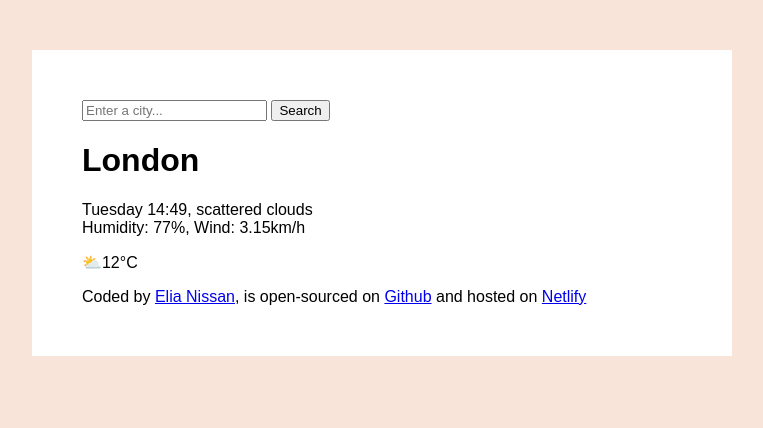
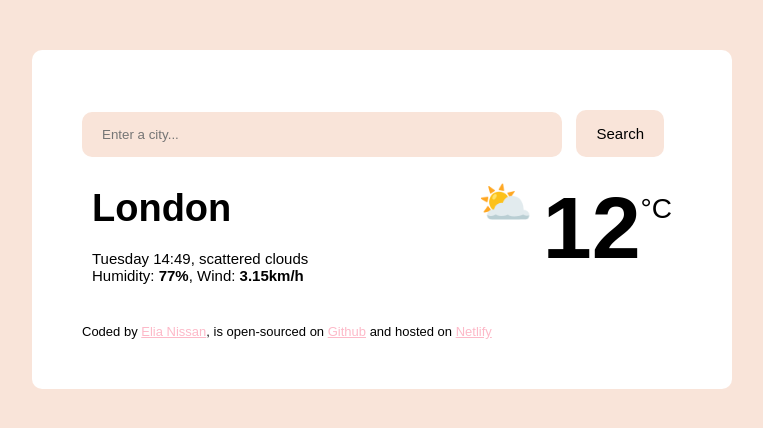
Before and after one commit to elianissan/Week-7-Weather-Forecast, a plain HTML site: page index.html in a window 1280 px wide. Shown: the whole page, without its empty margins (258-1021 px from the left). Drawn offline with Linux system fonts and the light colour scheme.

Commit message:
Added basic CSS

```diff
--- a/index.html
+++ b/index.html
@@ -8,20 +8,31 @@
   </head>
   <body>
     <div class="weather-app">
-      <header>
-        <input type="search" placeholder="Enter a city..." required />
-        <input type="submit" value="Search" />
+      <header class="search-form">
+        <input
+          type="search"
+          placeholder="Enter a city..."
+          required
+          class="search-form-input"
+        />
+        <input type="submit" value="Search" class="search-form-button" />
       </header>
-      <main><h1>London</h1></main>
-      <div>
-        <p>
-          Tuesday 14:49, scattered clouds <br />
-          Humidity: 77%, Wind: 3.15km/h
-        </p>
-      </div>
-      <div>
-        <p>⛅12°C</p>
-      </div>
+      <main>
+        <div class="weather-app-data">
+          <div>
+            <h1 class="weather-app-city">London</h1>
+            <p class="weather-app-details">
+              Tuesday 14:49, scattered clouds <br />
+              Humidity: <strong>77%</strong>, Wind: <strong>3.15km/h</strong>
+            </p>
+          </div>
+          <div class="weather-app-temperature-container">
+            <div class="weather-app-icon">⛅</div>
+            <div class="weather-app-temperature">12</div>
+            <div class="weather-app-unit">°C</div>
+          </div>
+        </div>
+      </main>
 
       <footer>
         Coded by
--- a/src/index.css
+++ b/src/index.css
@@ -1,6 +1,10 @@
 body {
   background-color: #f9e4d9;
   font-family: Arial, Helvetica, sans-serif;
+}
+
+a {
+  color: #fdb9c8;
 }
 
 .weather-app {
@@ -8,5 +12,62 @@ body {
   max-width: 600px;
   margin: 50px auto;
   padding: 50px;
-  border: 20px;
+  border: none;
+  border-radius: 10px;
 }
+.search-form-input {
+  background-color: #f9e4d9;
+  width: 80%;
+  border: none;
+  padding: 15px 20px;
+  border-radius: 10px;
+  margin: 0px auto;
+}
+.search-form-button {
+  background-color: #f9e4d9;
+  border: none;
+  border-radius: 10px;
+  padding: 15px 20px;
+  margin: 10px;
+  font-size: 15px;
+}
+
+.weather-app-data {
+  display: flex;
+  justify-content: space-between;
+  padding: 10px;
+}
+
+.weather-app-city {
+  margin: 0px;
+  font-size: 38px;
+  padding: 10px 0px 10px 0px;
+}
+
+.weather-app-details {
+  margin: 0px;
+  font-size: 15px;
+  padding: 10px 0px 30px 0px;
+}
+
+.weather-app-temperature-container {
+  display: flex;
+}
+.weather-app-icon {
+  font-size: 44px;
+}
+
+.weather-app-temperature {
+  font-size: 88px;
+  font-weight: bold;
+  margin-left: 10px;
+}
+
+.weather-app-unit {
+  margin-top: 16px;
+  font-size: 28px;
+}
+
+footer {
+  font-size: 13px;
+}
```
